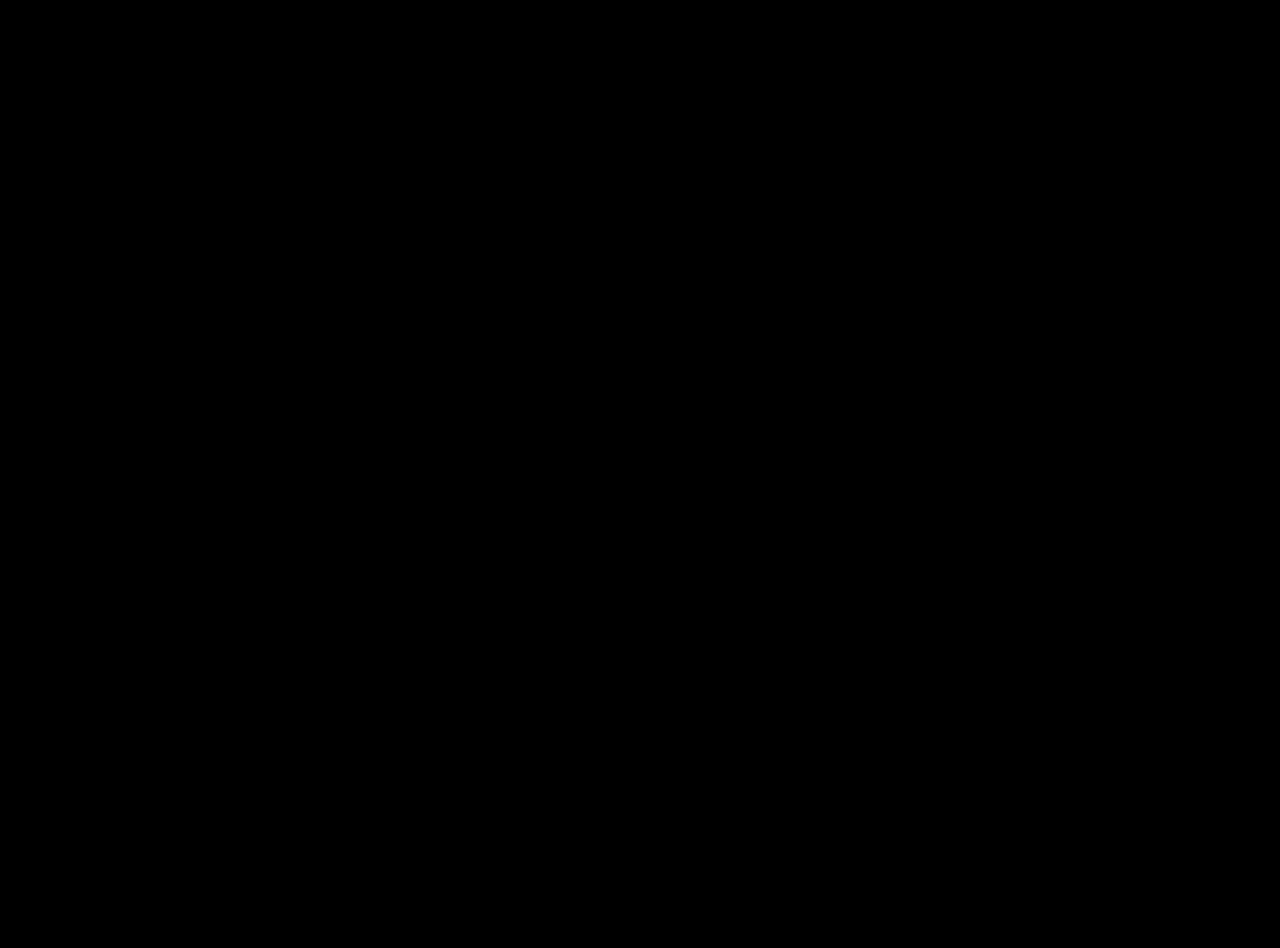
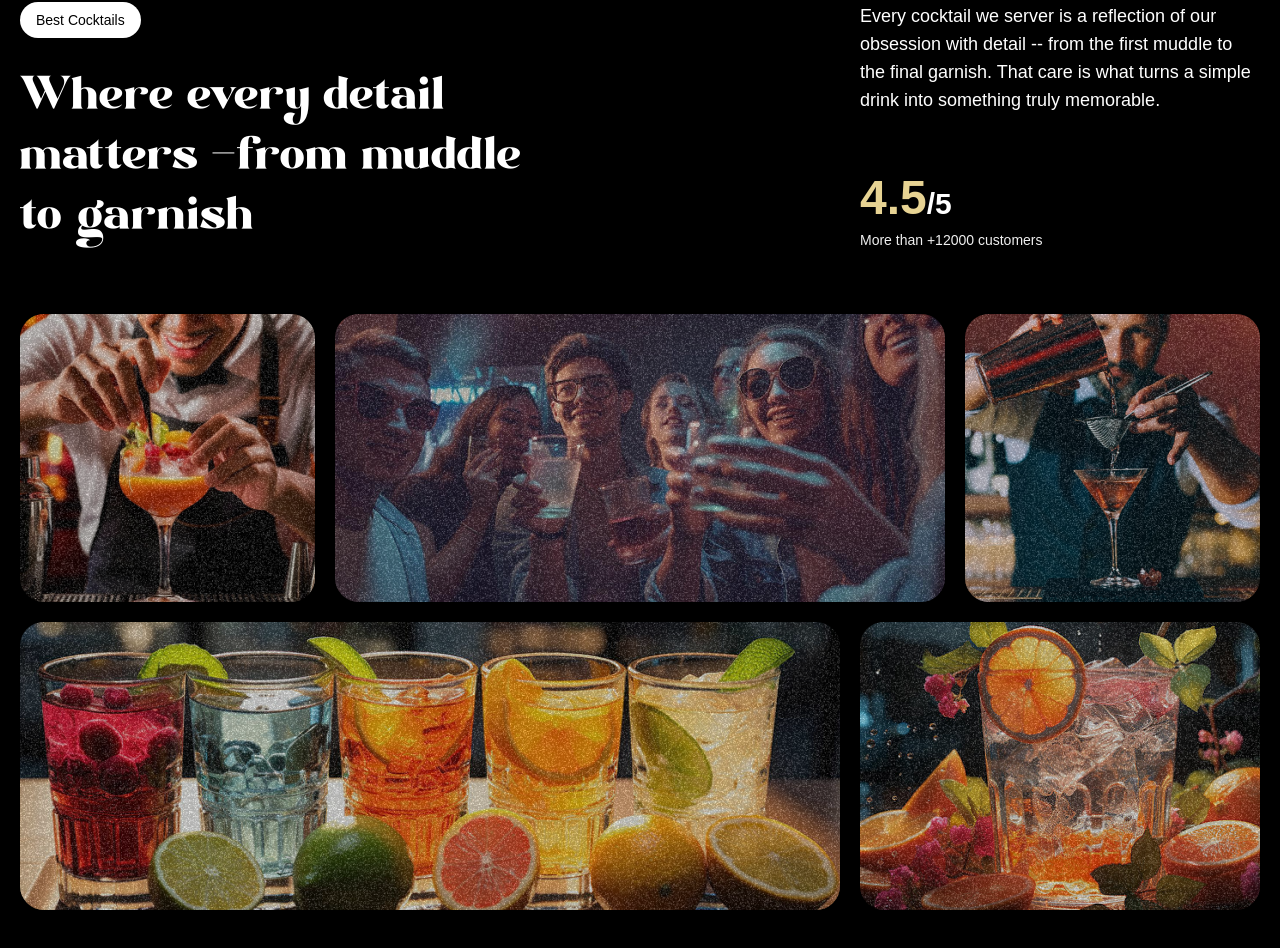
Before and after one commit to kawanser/alcohol-landing-page, a React (Vite) app: page / in a window 1280 px wide. Shown: the part 1710-2658 px from the top of the page. Before the commit the page ends 1600 px from the top, so only its background shows below. Built offline with nearby package versions, Linux system fonts and the light colour scheme; a web font is replaced by a local one.

Commit message:
Done with the about section

```diff
--- a/src/App.jsx
+++ b/src/App.jsx
@@ -4,6 +4,7 @@
 import Navbar from './components/Navbar';
 import Hero from './components/Hero';
 import Cocktails from './components/Cocktails';
+import About from './components/About';
 
 // register plugins within app
 // these plugins are not automatically active and this line makes these plugins
@@ -15,7 +16,8 @@
     <main>
       <Navbar />
       <Hero />
-      <Cocktails/>
+      <Cocktails />
+      <About/>
     </main>
   )
 }
--- /dev/null
+++ b/src/components/About.jsx
@@ -0,0 +1,100 @@
+import React from 'react'
+import gsap from 'gsap'
+import { useGSAP } from '@gsap/react'
+import { SplitText } from 'gsap/all'
+
+const About = () => {
+    useGSAP(() => {
+        const titleSplit = SplitText.create('#about h2', {
+            type: 'words'
+        })
+
+        const scrollTimeline = gsap.timeline({
+            scrollTrigger: {
+                trigger: '#about',
+                start: 'top center'
+            }
+        })
+
+        scrollTimeline
+            .from(titleSplit.words, {
+                opacity: 0,
+                duration: 1,
+                yPercent: 100,
+                ease: 'expo.out',
+                stagger: 0.02,
+            })
+
+            .from('.top-grid div, .bottom-grid div', {
+                opacity: 0,
+                duration: 1,
+                ease: 'power1.inOut',
+                stagger: 0.04,
+            }, '-=0.5')
+
+    }, [])
+
+    return (
+        <div id="about">
+            <div className="mb-16 md:px-0 px-5">
+                <div className="content">
+                    <div className="md:col-span-8">
+                        <p className="badge"> Best Cocktails </p>
+                        <h2>
+                            Where every detail matters <span className="text-white">-</span>
+                            from muddle to garnish
+                        </h2>
+                    </div>
+
+                    <div className="sub-content">
+                        <p>
+                            Every cocktail we server is a reflection of our obsession with detail --
+                            from the first muddle to the final garnish. That care is what turns a simple
+                            drink into something truly memorable.
+                        </p>
+
+                        <div>
+                            <p className="md:text-3xl text-xl font-bold">
+                                <span>4.5</span>/5
+                            </p>
+                            <p className="text-sm text-white-100">
+                                More than +12000 customers
+                            </p>
+                        </div>
+                    </div>
+                </div>
+            </div>
+
+            <div className="top-grid">
+                <div className="md:col-span-3">
+                    <div className="noisy"/>
+                        <img src='/images/abt1.png' alt='grid-img-1' />
+                </div>
+
+                <div className="md:col-span-6">
+                    <div className="noisy"/>
+                        <img src='/images/abt2.png' alt='grid-img-2' />
+                </div>
+
+                <div className="md:col-span-3">
+                    <div className="noisy"/>
+                        <img src='/images/abt5.png' alt='grid-img-5' />
+                </div>
+            </div>
+
+            <div className="bottom-grid">
+                <div className="md:col-span-8">
+                    <div className="noisy"/>
+                        <img src='/images/abt3.png' alt='grid-img-3' />
+                </div>
+
+                <div className="md:col-span-4">
+                    <div className="noisy"/>
+                        <img src='/images/abt4.png' alt='grid-img-4' />
+                </div>
+            </div>
+        </div>
+  )
+}
+
+export default About
```
